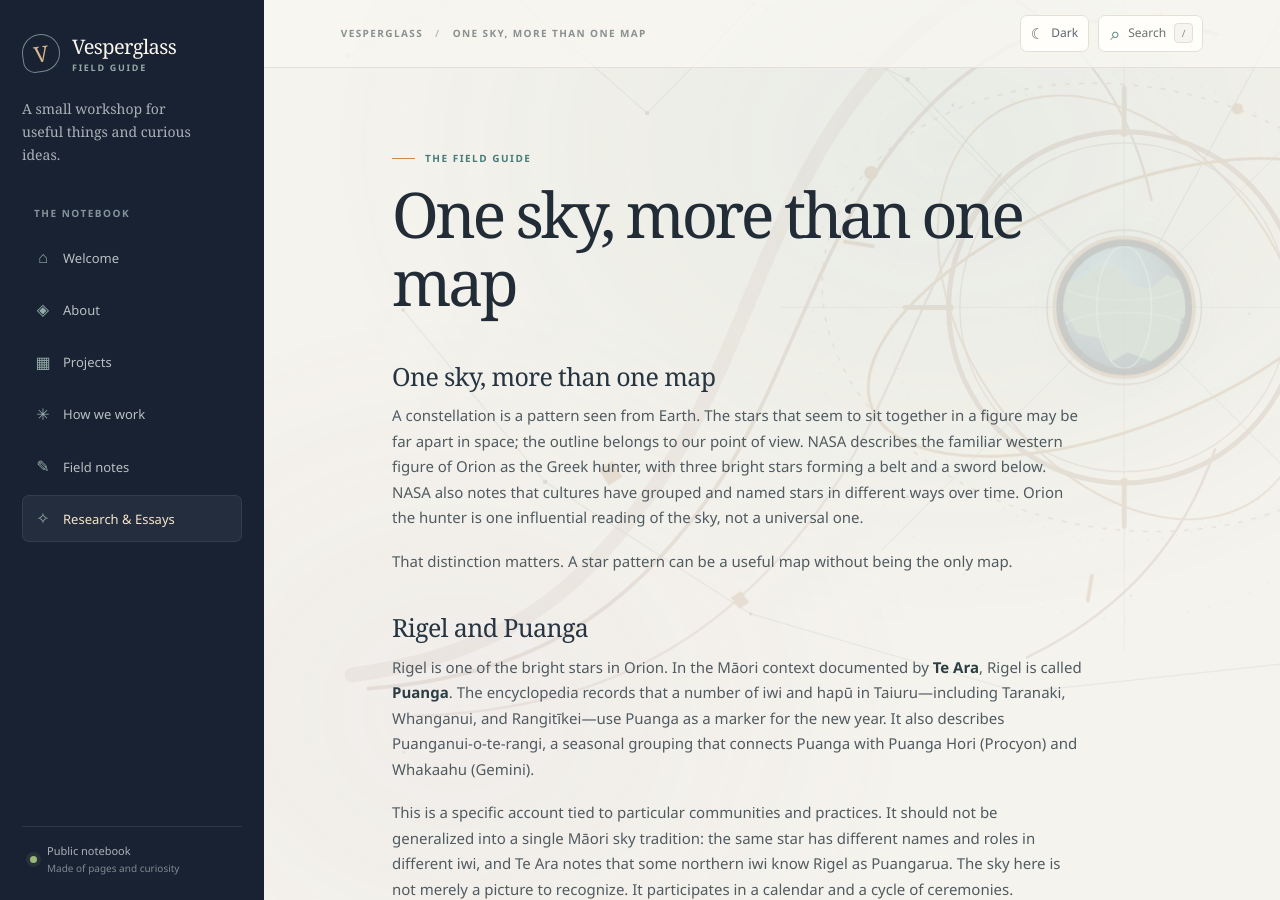
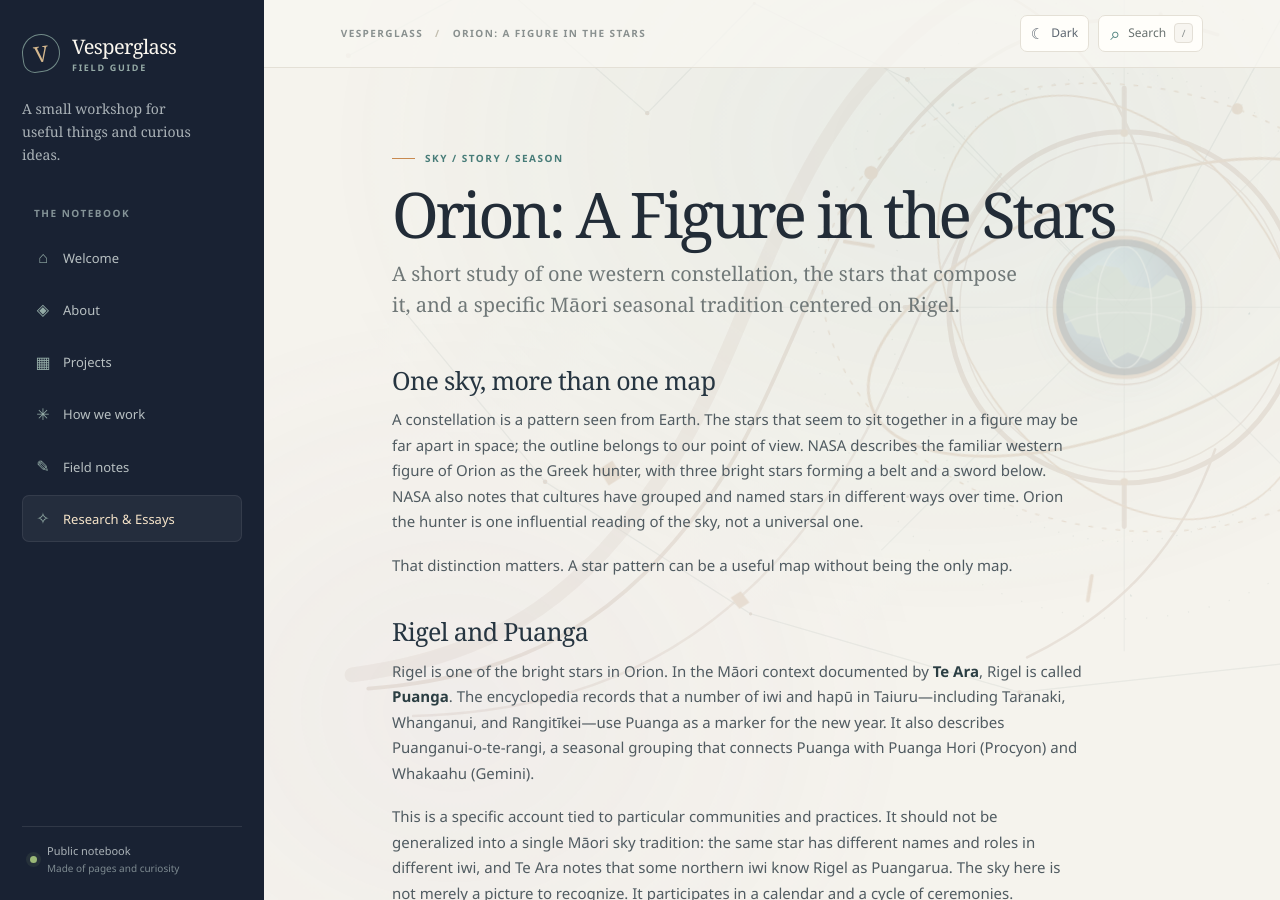
Before and after one commit to vesperglass/vesperglass.github.io, a Jekyll site: the page built from research/orion.md, in a window 1280 px wide and 900 px high. Built offline with Jekyll 4.4.1, drawn with Linux system fonts in a browser that asks for light colours; our own code applies the rules of GitHub Pages for plain Markdown files.

Commit message:
Fix research essay page titles

```diff
--- a/research/orion.md
+++ b/research/orion.md
@@ -1,6 +1,6 @@
 ---
 layout: default
-title: Orion: A Figure in the Stars
+title: "Orion: A Figure in the Stars"
 kicker: SKY / STORY / SEASON
 description: A short study of one western constellation, the stars that compose it, and a specific Māori seasonal tradition centered on Rigel.
 permalink: /research/orion/
```
